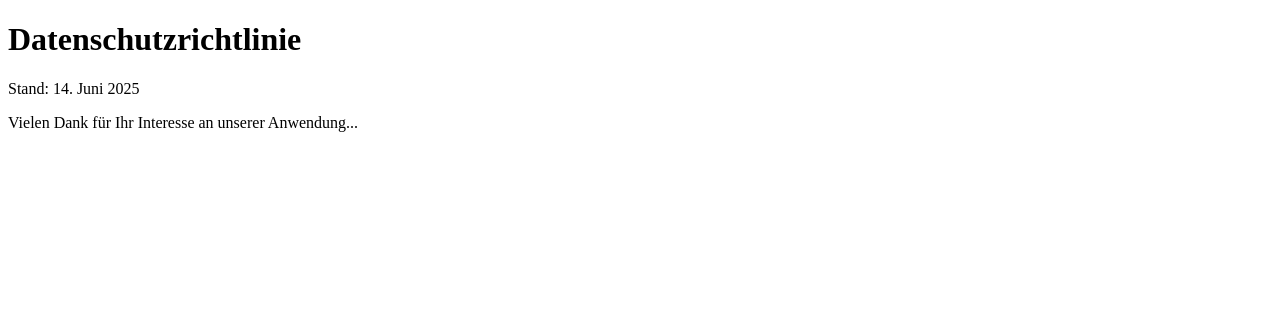
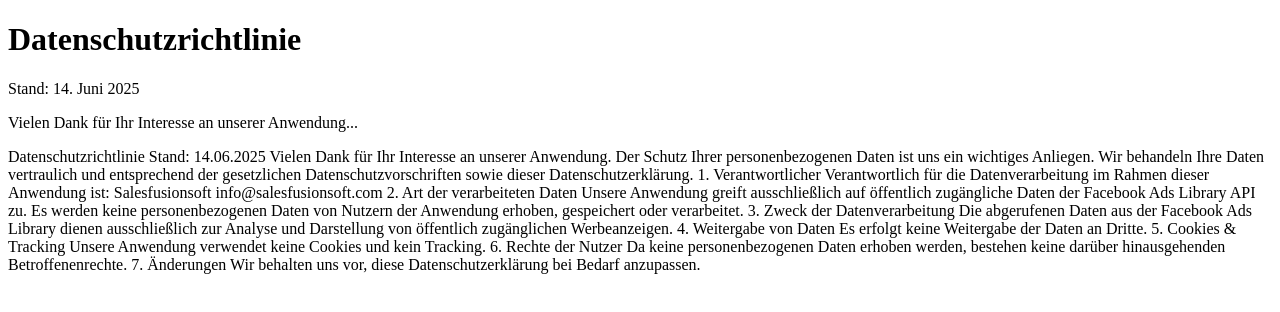
Before and after one commit to Salesfusionsoft/fb-ad-Libaray-performance-analyst-datenschutz, a plain HTML site: page index.html in a window 1280 px wide. Drawn offline with Linux system fonts and the light colour scheme.

Commit message:
Update index.html

```diff
--- a/index.html
+++ b/index.html
@@ -8,6 +8,33 @@
   <h1>Datenschutzrichtlinie</h1>
   <p>Stand: 14. Juni 2025</p>
   <p>Vielen Dank für Ihr Interesse an unserer Anwendung...</p>
-  <!-- Rest der obigen Datenschutzerklärung hier -->
+Datenschutzrichtlinie
+
+Stand: 14.06.2025
+
+Vielen Dank für Ihr Interesse an unserer Anwendung. Der Schutz Ihrer personenbezogenen Daten ist uns ein wichtiges Anliegen. Wir behandeln Ihre Daten vertraulich und entsprechend der gesetzlichen Datenschutzvorschriften sowie dieser Datenschutzerklärung.
+
+1. Verantwortlicher
+Verantwortlich für die Datenverarbeitung im Rahmen dieser Anwendung ist:
+Salesfusionsoft
+info@salesfusionsoft.com
+
+2. Art der verarbeiteten Daten
+Unsere Anwendung greift ausschließlich auf öffentlich zugängliche Daten der Facebook Ads Library API zu. Es werden keine personenbezogenen Daten von Nutzern der Anwendung erhoben, gespeichert oder verarbeitet.
+
+3. Zweck der Datenverarbeitung
+Die abgerufenen Daten aus der Facebook Ads Library dienen ausschließlich zur Analyse und Darstellung von öffentlich zugänglichen Werbeanzeigen.
+
+4. Weitergabe von Daten
+Es erfolgt keine Weitergabe der Daten an Dritte.
+
+5. Cookies & Tracking
+Unsere Anwendung verwendet keine Cookies und kein Tracking.
+
+6. Rechte der Nutzer
+Da keine personenbezogenen Daten erhoben werden, bestehen keine darüber hinausgehenden Betroffenenrechte.
+
+7. Änderungen
+Wir behalten uns vor, diese Datenschutzerklärung bei Bedarf anzupassen.
 </body>
 </html>
```
